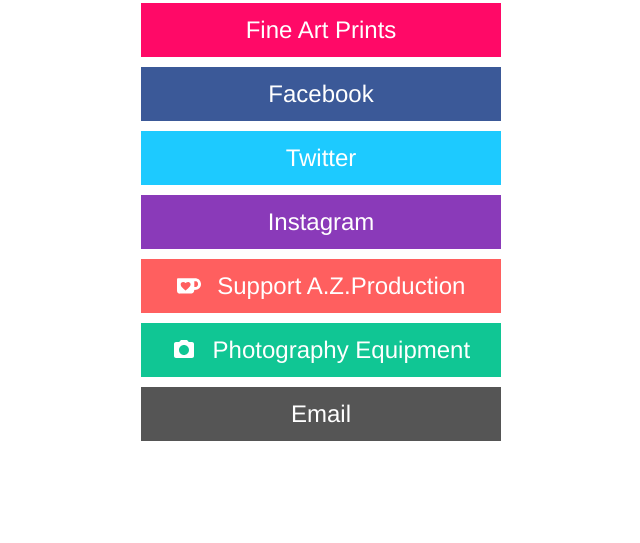
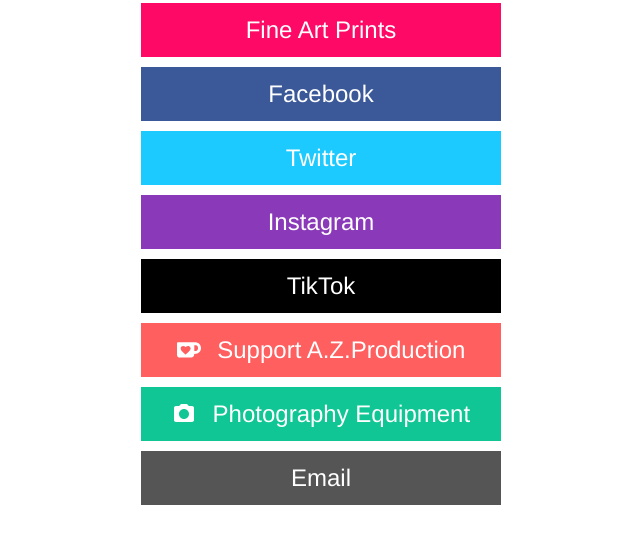
Before and after one commit to azproduction/cosp-home, a plain HTML site: page index.html in a window 1280 px wide. Shown: the part 145-688 px from the top of the page, without its empty margins (319-959 px from the left). Drawn offline with Linux system fonts and the light colour scheme.

Commit message:
Link to TikTok

```diff
--- a/index.css
+++ b/index.css
@@ -90,6 +90,10 @@ html, body {
     background-color: #8a3ab9;
 }
 
+.b-content__link-button_tiktok {
+    background-color: #000000;
+}
+
 .b-content__link-button_twitter {
     background-color: #1dcaff;
 }
--- a/index.html
+++ b/index.html
@@ -54,6 +54,11 @@
                 </a>
             </li>
             <li class="b-content__item">
+                <a href="https://www.tiktok.com/@azproductioncosp" target="_blank" class="b-content__link-button b-content__link-button_tiktok">
+                    <span>Tik</span><span>Tok</span>
+                </a>
+            </li>
+            <li class="b-content__item">
                 <a href="https://ko-fi.com/azproductioncosp" target="_blank" class="b-content__link-button b-content__link-button_ko-fi">
                     <svg viewBox="0 0 24 24" width="24" height="24">
                         <path fill="#fff" d="M23.881 8.948c-.773-4.085-4.859-4.593-4.859-4.593H.723c-.604 0-.679.798-.679.798s-.082 7.324-.022 11.822c.164 2.424 2.586 2.672 2.586 2.672s8.267-.023 11.966-.049c2.438-.426 2.683-2.566 2.658-3.734 4.352.24 7.422-2.831 6.649-6.916zm-11.062 3.511c-1.246 1.453-4.011 3.976-4.011 3.976s-.121.119-.31.023c-.076-.057-.108-.09-.108-.09-.443-.441-3.368-3.049-4.034-3.954-.709-.965-1.041-2.7-.091-3.71.951-1.01 3.005-1.086 4.363.407 0 0 1.565-1.782 3.468-.963 1.904.82 1.832 3.011.723 4.311zm6.173.478c-.928.116-1.682.028-1.682.028V7.284h1.77s1.971.551 1.971 2.638c0 1.913-.985 2.667-2.059 3.015z"/>
```
